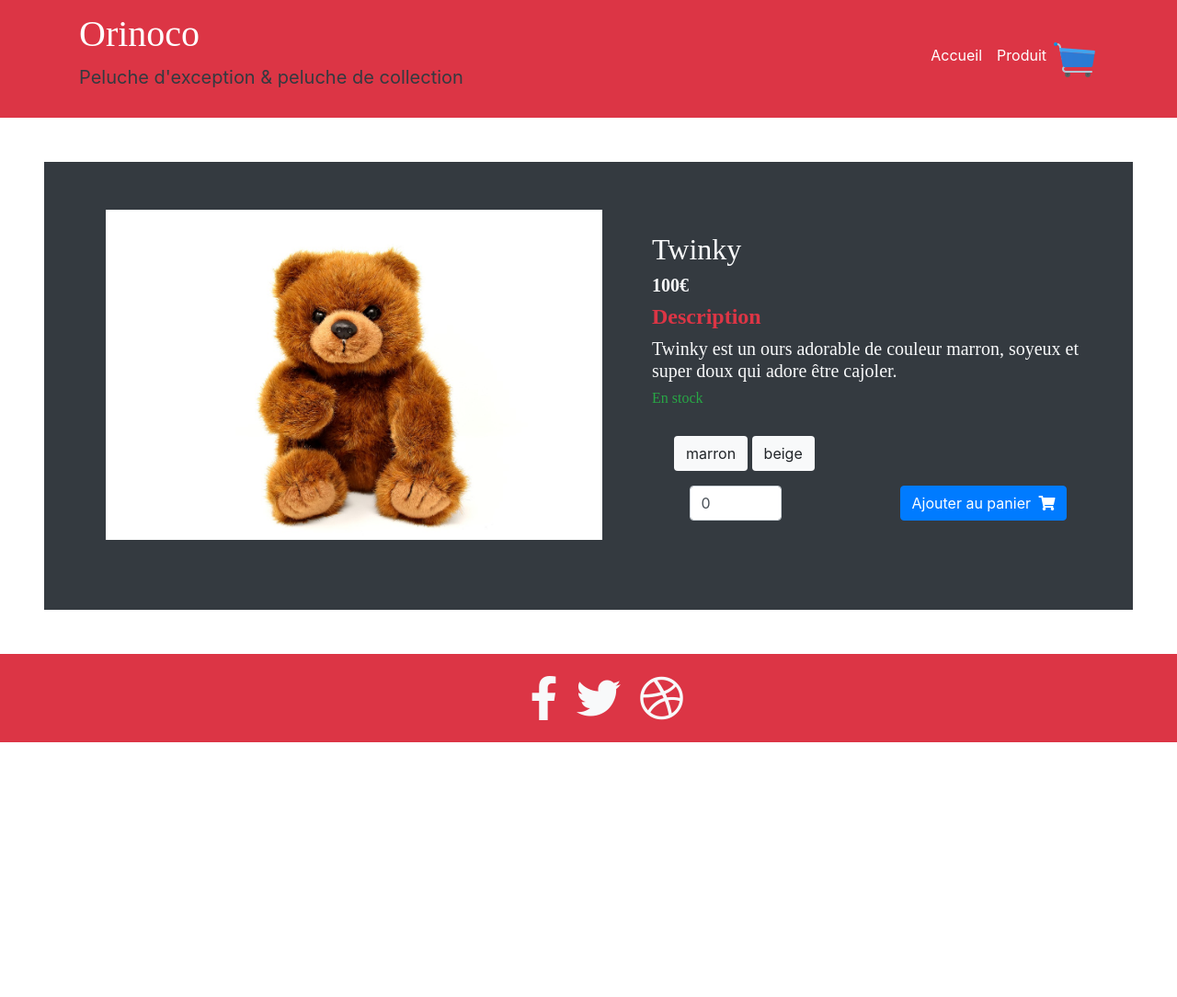
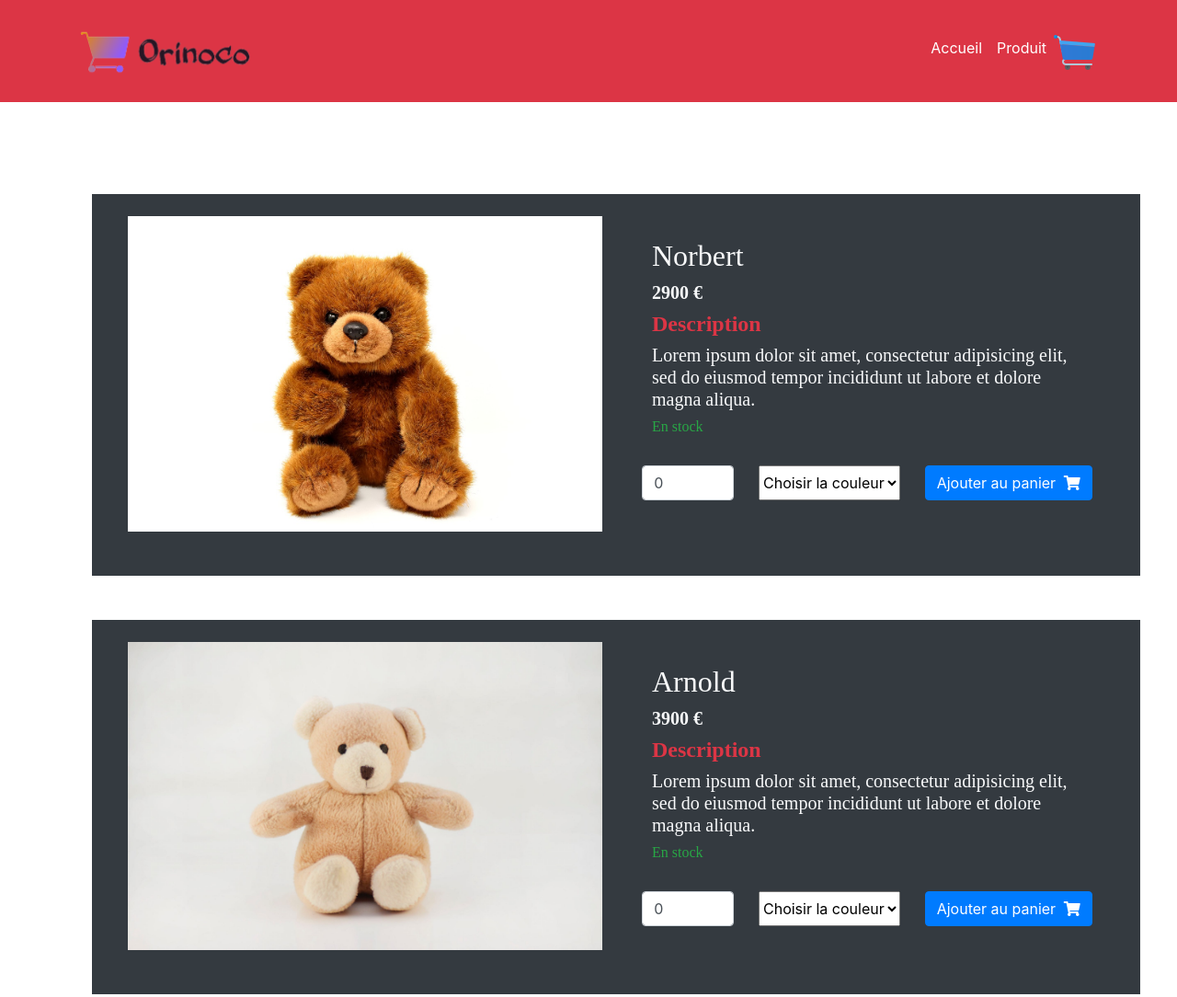
Before and after one commit to NAIRA52/Mon-projet-5, a website: page produit.html in a window 1280 px wide. Shown: the top 1084 px of the page at 92% size. Before the commit the page ends 807 px from the top, so only its background shows below. Drawn offline with nearby package versions, Linux system fonts and the light colour scheme; no server answers.

Commit message:
construction de la page produit

```diff
--- a/produit.html
+++ b/produit.html
@@ -18,8 +18,7 @@
             <div class="row">
                 <nav class="col navbar navbar-expand-lg navbar-dark">
                     <a class="navbar-brand" href="index.html">
-                        <h1>Orinoco</h1>
-                        <p class="text-dark">Peluche d'exception & peluche de collection</p>
+                        <img src="images/logo.png " alt="logo-entreprise" class="w-25">
                     </a>
                     <button class="navbar-toggler" type="button" data-toggle="collapse" data-target="#navbarContent" aria-controls="navbarSupportedContent" aria-expanded="false" aria-label="Toggle navigation">
                          <span class="navbar-toggler-icon"></span>
@@ -42,39 +41,8 @@
         </div>
     </header>
 
+    <main class="m-5 p-1" id="Blok">
 
-
-    <!--Main -->
-    <main class="m-5 p-1 bg-dark">
-        <div class="container text-light m-5">
-            <div class="row" id="block-1">
-                <div class="col-md-6 mb-4">
-                    <img src="./images/teddy_1.jpg" alt="twinky" style="width: 100%;"></img>
-                </div>
-
-                <div class="col-md-6 mb-4">
-                    <div class="p-4">
-                        <h2>Twinky</h2>
-                        <h3 class="lead font-weight-bold">100€</h3>
-                        <h4 class="text-danger font-weight-bold">Description</h4>
-                        <h5>Twinky est un ours adorable de couleur marron, soyeux et super doux qui adore être cajoler.</h5>
-                        <h6 class="text-success">En stock</h6>
-                    </div>
-                    <div class="mb-3 ml-5">
-                        <button type="button" class="btn bg-light">marron</button>
-                        <button type="button" class="btn bg-light">beige</button>
-
-                    </div>
-                    <form class="d-flex justify-content-around">
-                        <input type="number" value="0" min="0" aria-label="Search" class="form-control" style="width: 100px">
-                        <button class="btn btn-primary btn-md my-0 p" type="submit">Ajouter au panier
-                                    <i class="fas fa-shopping-cart ml-1"></i>
-                                    <a class="panier.html"></a>
-                             </button>
-                    </form>
-                </div>
-            </div>
-        </div>
     </main>
 
     <!-- Footer -->
@@ -100,6 +68,8 @@
             </ul>
         </div>
     </footer>
+    <script src="produit.js"></script>
+
 </body>
 
 </html>
--- /dev/null
+++ b/produit.js
@@ -0,0 +1,75 @@
+var request = new XMLHttpRequest();
+request.open("GET", "https://naira52.github.io/Mon-projet-5/");
+request.send();
+
+// affichage de "des blocks" sur la console
+console.log("liste des produits");
+
+function Blocks(image, name, price, description, lien, color1, color2, color3, color4) {
+    this.image = image;
+    this.name = name;
+    this.price = price;
+    this.description = description;
+    this.lien = lien;
+    this.color1 = color1;
+    this.color2 = color2;
+    this.color3 = color3;
+    this.color4 = color4;
+
+}
+
+const teddy_1 = new Blocks('http://localhost:3000/images/teddy_1.jpg', 'Norbert', '2900 €', 'Lorem ipsum dolor sit amet, consectetur adipisicing elit, sed do eiusmod tempor incididunt ut labore et dolore magna aliqua.', 'Block1', 'Tan', 'Chocolate', 'Black', 'White');
+const teddy_2 = new Blocks('http://localhost:3000/images/teddy_2.jpg', 'Arnold', '3900 €', 'Lorem ipsum dolor sit amet, consectetur adipisicing elit, sed do eiusmod tempor incididunt ut labore et dolore magna aliqua.', 'Block2', 'Pale brown', 'Dark brown', 'White');
+const teddy_3 = new Blocks('http://localhost:3000/images/teddy_3.jpg', 'Lenny and Carl', '5900 €', 'Lorem ipsum dolor sit amet, consectetur adipisicing elit, sed do eiusmod tempor incididunt ut labore et dolore magna aliqua.', 'Block3', 'Brown');
+const teddy_4 = new Blocks('http://localhost:3000/images/teddy_4.jpg', 'Gustav', '4500 €', 'Lorem ipsum dolor sit amet, consectetur adipisicing elit, sed do eiusmod tempor incididunt ut labore et dolore magna aliqua.', 'Block4', 'Brown', 'Blue', 'Pink');
+const teddy_5 = new Blocks('http://localhost:3000/images/teddy_5.jpg', 'Garfunkel', '5500 €', 'Lorem ipsum dolor sit amet, consectetur adipisicing elit, sed do eiusmod tempor incididunt ut labore et dolore magna aliqua.', 'Block5', 'Beige', 'Tan', 'Chocolate');
+
+console.log(teddy_1, teddy_2, teddy_3, teddy_4, teddy_5);
+
+//description du Block1
+let blocks = [];
+blocks.push(teddy_1, teddy_2, teddy_3, teddy_4, teddy_5); {
+    let ContBlock = "";
+    blocks.forEach(bloc =>
+        ContBlock += `
+        <article class="container text-light m-5 bg-dark" id=${bloc.lien}>
+        <div class="row p-4">
+        <div class="col-md-6 mb-4">
+            <img src=${bloc.image} alt="Norbert" style="width: 100%;"></img>
+        </div>
+
+        <div class="col-md-6 mb-4">
+            <div class="p-4">
+                <h2>${bloc.name}</h2>
+                <h3 class="lead font-weight-bold">${bloc.price}</h3>
+                <h4 class="text-danger font-weight-bold">Description</h4>
+                <h5>${bloc.description}</h5>
+                <h6 class="text-success">En stock</h6>
+            </div>
+
+            <form class="d-flex justify-content-around">
+                <input type="number" value="0" min="0" aria-label="Search" class="form-control" style="width: 100px">
+
+                <select class="md-form mdb-select colorful-select dropdown-primary">
+                    <option value="" disabled selected>Choisir la couleur</option>
+                    <option value="1">${bloc.color1}</option>
+                    <option value="2">${bloc.color2}</option>
+                    <option value="3">${bloc.color3}</option>
+                    <option value="4">${bloc.color4}</option>
+                  </select>
+
+                <button class="btn btn-primary btn-md my-0 p" type="submit">Ajouter au panier
+                            <i class="fas fa-shopping-cart ml-1"></i>
+                            <a class="panier.html"></a>
+                     </button>
+
+            </form>
+        </div>
+    </div>
+    </article>
+
+    `
+
+    )
+    document.getElementById('Blok').innerHTML = ContBlock;
+}
```
Also changed, not shown: index.html (+3 -6 lines), liste.js (+11 -11 lines).
